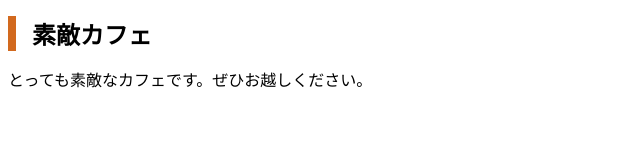
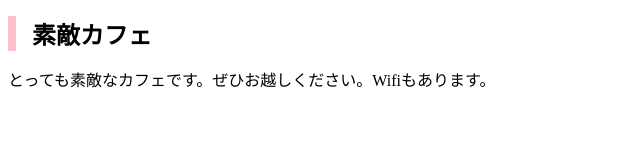
Before and after one commit to Fukutomi1122/mycafesite, a plain HTML site: page index.html in a window 1280 px wide. Shown: the whole page, without its empty margins (0-640 px from the left). Drawn offline with Linux system fonts and the light colour scheme.

Commit message:
Add files via upload

```diff
--- a/css/styles.css
+++ b/css/styles.css
@@ -1,5 +1,5 @@
 h1{
   font-size: 24px;
   padding-left: 16px;
-  border-left: 8px solid chocolate;
+  border-left: 8px solid pink;
 }
--- a/index.html
+++ b/index.html
@@ -7,7 +7,7 @@
   </head>
   <body>
     <h1>素敵カフェ</h1>
-    <p>とっても素敵なカフェです。ぜひお越しください。</p>
+    <p>とっても素敵なカフェです。ぜひお越しください。Wifiもあります。</p>
   </body>
 
 </html>
```
